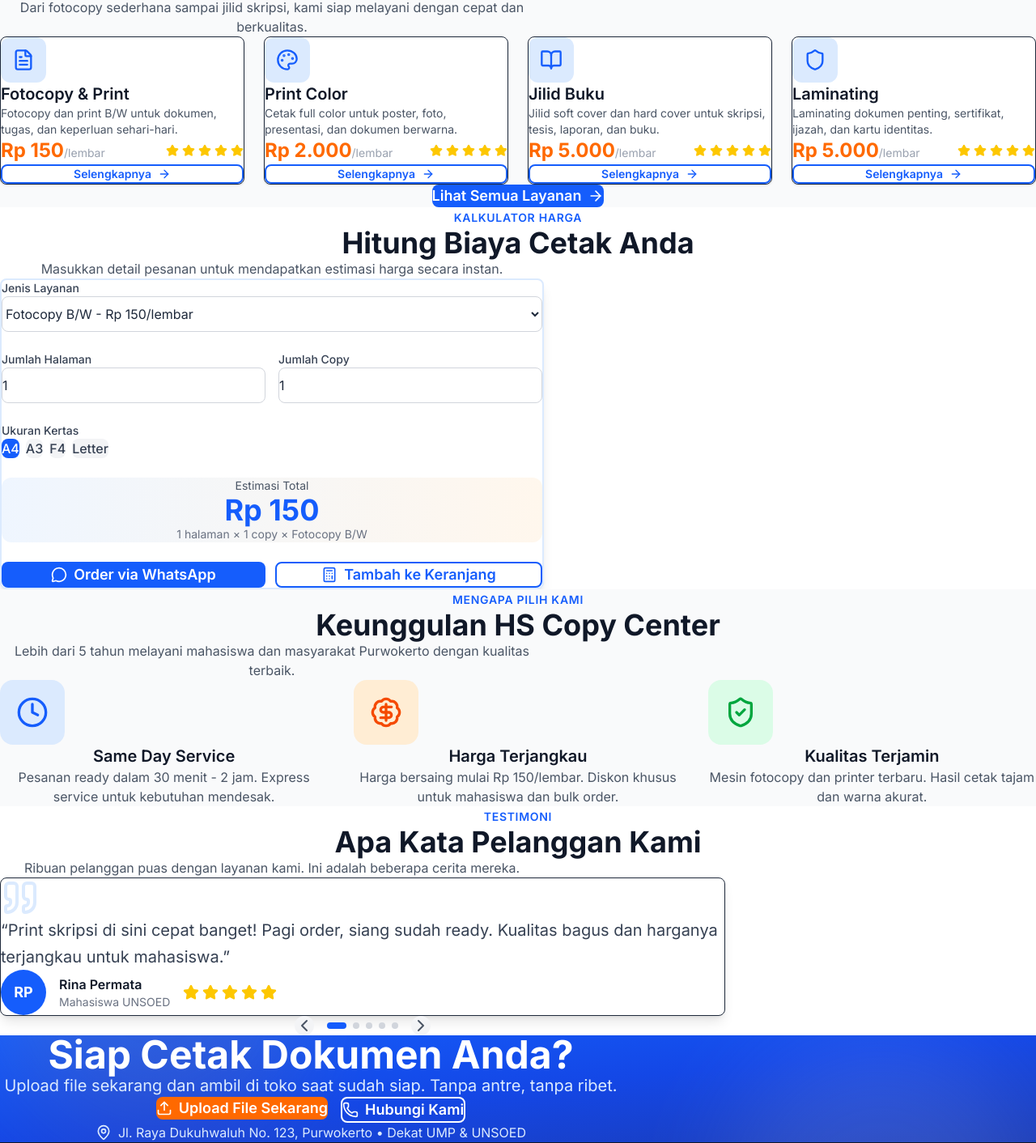
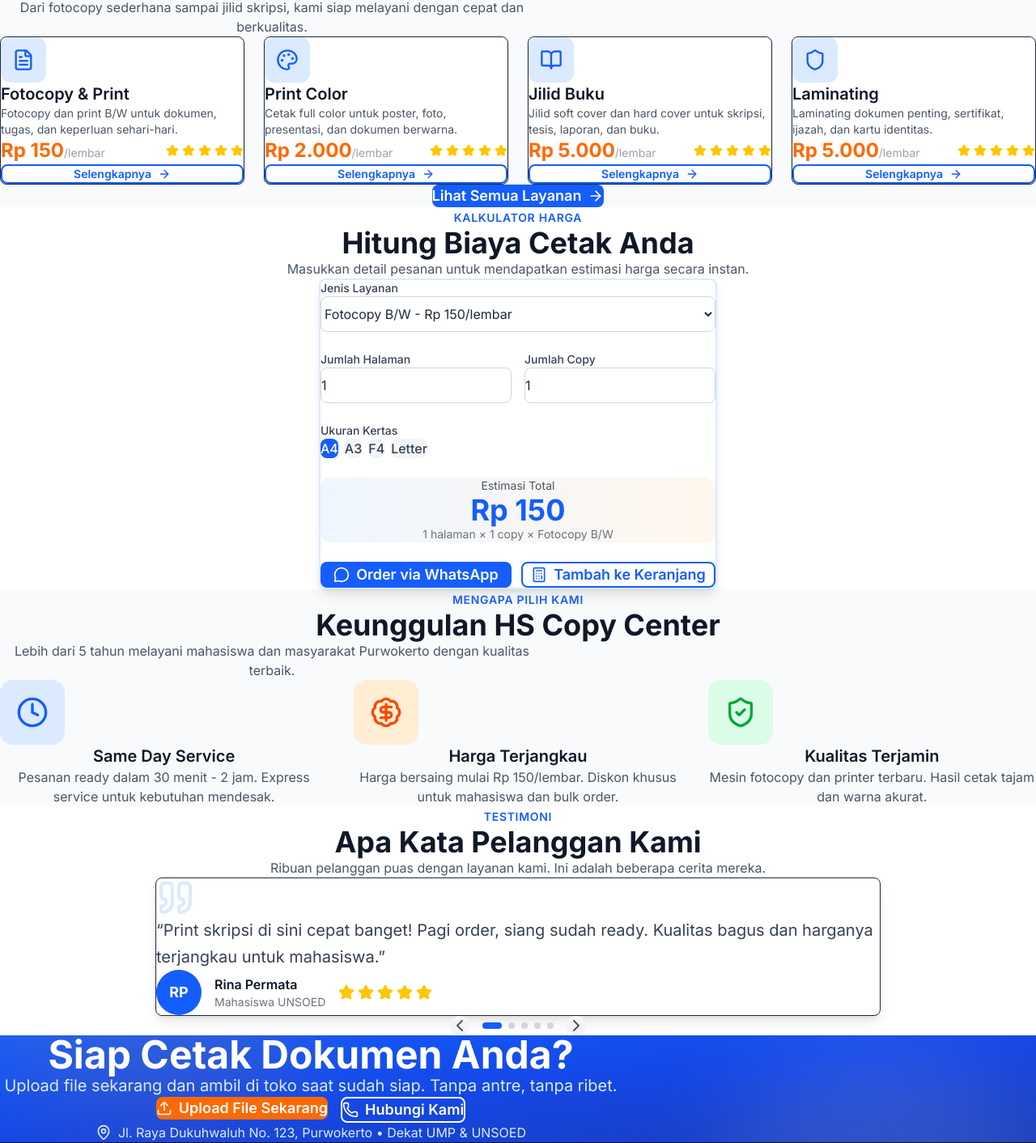
Before and after one commit to putrihati-cmd/LP_HS, a Next.js app: page / in a window 1280 px wide. Shown: the part 867-2279 px from the top of the page at 81% size. Built offline with nearby package versions, Linux system fonts and the light colour scheme.

Commit message:
🎨 FIX UI: Center alignments, fix spacing, fix typo

```diff
--- a/src/components/home/price-calculator.tsx
+++ b/src/components/home/price-calculator.tsx
@@ -40,7 +40,7 @@ Mohon konfirmasi ketersediaan. Terima kasih!`;
 
   return (
     <section id="calculator" className="bg-white py-20">
-      <div className="container mx-auto px-4 sm:px-6 lg:px-8">
+      <div className="container mx-auto flex flex-col items-center px-4 sm:px-6 lg:px-8">
         {/* Header */}
         <div className="mb-12 text-center">
           <span className="text-sm font-semibold tracking-wider text-blue-600 uppercase">
--- a/src/components/home/testimonials-section.tsx
+++ b/src/components/home/testimonials-section.tsx
@@ -60,7 +60,7 @@ export function TestimonialsSection() {
 
   return (
     <section className="bg-white py-20">
-      <div className="container mx-auto px-4 sm:px-6 lg:px-8">
+      <div className="container mx-auto flex flex-col items-center px-4 sm:px-6 lg:px-8">
         {/* Header */}
         <div className="mb-12 text-center">
           <span className="text-sm font-semibold tracking-wider text-blue-600 uppercase">
@@ -76,11 +76,11 @@ export function TestimonialsSection() {
         </div>
 
         {/* Carousel */}
-        <div className="relative mx-auto max-w-4xl">
+        <div className="relative mx-auto w-full max-w-4xl">
           <Card className="shadow-lg">
             <CardContent className="p-8 sm:p-12">
               {/* Quote Icon */}
-              <Quote className="mb-6 h-12 w-12 text-blue-100" />
+              <Quote className="mb-8 h-12 w-12 text-blue-100" />
 
               {/* Content */}
               <p className="mb-8 text-xl leading-relaxed text-gray-700">
```
